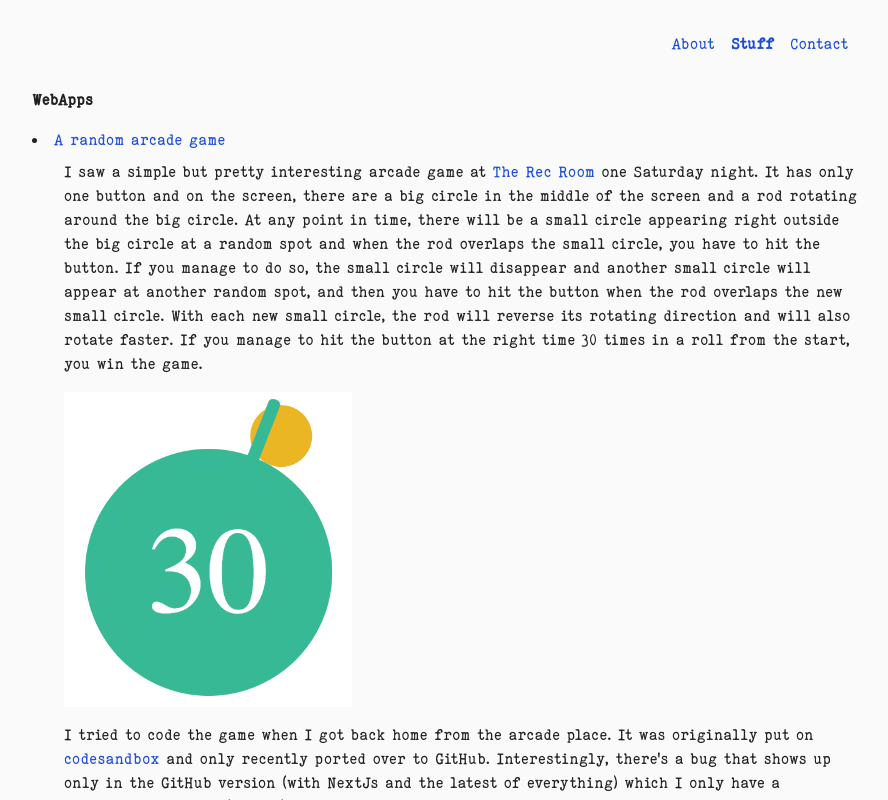
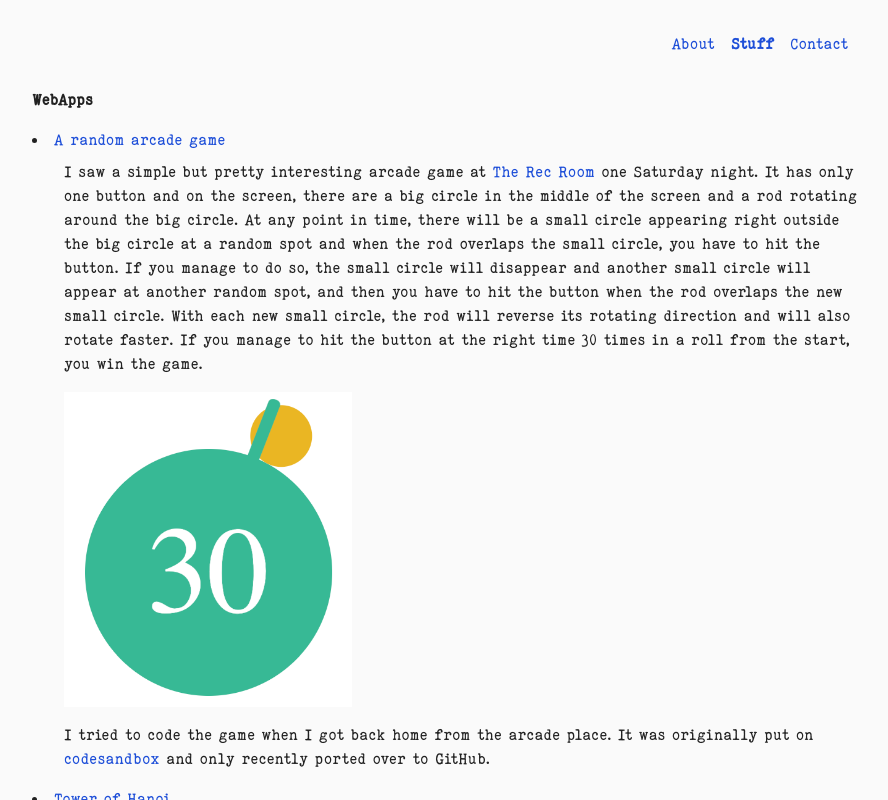
Before and after one commit to arosisi/portfolio, a React (Create React App) app: page /v2/stuff in a window 1280 px wide. Shown: the whole page, without its empty margins (192-1080 px from the left). Built offline with nearby package versions, Linux system fonts and the light colour scheme.

Commit message:
Small update

```diff
--- a/src/components/About/Intro.js
+++ b/src/components/About/Intro.js
@@ -60,7 +60,7 @@ class Intro extends React.Component {
               icon: <GitHub fontSize="small" />,
             })}
             {this.renderIcon({
-              href: "https://www.linkedin.com/in/tom-nguyen-76a84922",
+              href: "https://www.linkedin.com/in/tom-trinh-nguyen",
               icon: <LinkedIn />,
             })}
           </div>
--- a/src/v2/components/About.js
+++ b/src/v2/components/About.js
@@ -30,7 +30,7 @@ export default function About() {
       </p>
       <p className="mb-2">
         If you're here from <Link href="https://github.com/arosisi" text="GitHub" /> or{" "}
-        <Link href="https://www.linkedin.com/in/tom-nguyen-76a84922" text="LinkedIn" />, I'm getting noticed and you
+        <Link href="https://www.linkedin.com/in/tom-trinh-nguyen" text="LinkedIn" />, I'm getting noticed and you
         probably know a little bit about myself. If not (how did you find me?), I'm Tom Nguyen, a software developer at
         Amazon based in Vancouver Canada.
       </p>
--- a/src/v2/components/Stuff/WebApps.js
+++ b/src/v2/components/Stuff/WebApps.js
@@ -27,14 +27,6 @@ function ArcadeGame() {
       <p className="ml-8">
         I tried to code the game when I got back home from the arcade place. It was originally put on{" "}
         <Link href="https://b275gu.csb.app" text="codesandbox" /> and only recently ported over to GitHub.
-        Interestingly, there's a bug that shows up only in the GitHub version (with NextJs and the latest of everything)
-        which I only have a workaround for now (
-        <Link
-          href="https://github.com/arosisi/arcade-game/commit/c5652d88ccac213683289a12f08113f080b7f756"
-          text="commit"
-        />
-        ). If for some reason, you read until here and even go and look at the bug, I'd appreciate any insights or
-        pointers.
       </p>
     </div>
   );
```
